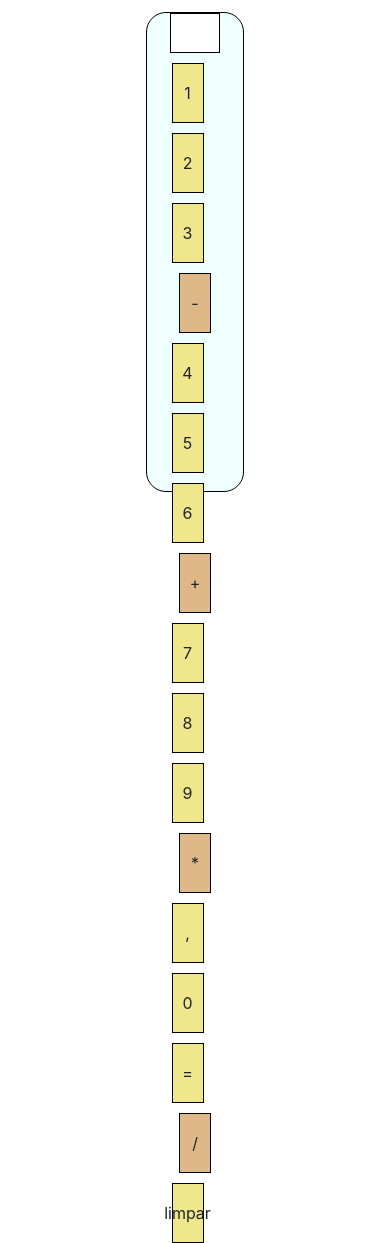
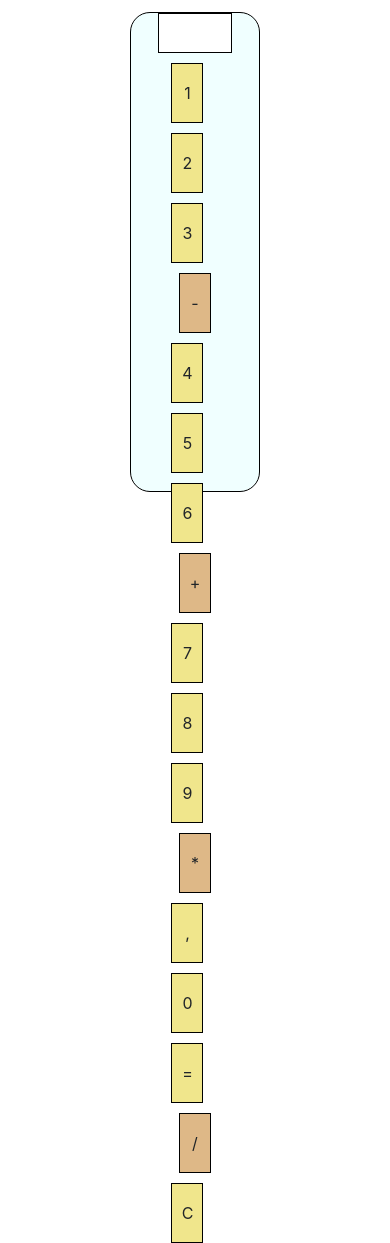
Before and after one commit to alicejovem/calculadora, a plain HTML site: page index.html in a window 390 px wide. Shown: the part 200-1443 px from the top of the page. Drawn offline with nearby package versions, Linux system fonts and the light colour scheme.

Commit message:
ajuste mobile

```diff
--- a/index.html
+++ b/index.html
@@ -15,26 +15,26 @@
 </head>
 
 <body>
-    <div class="container row col-3">
-        <div id="visor" class="containerVisor col-9"></div>
-        <div class="containerNumbers row col-12">
-            <div onclick="setarNumero(1)" class="button col-2"> 1 </div>
-            <div onclick="setarNumero(2)" class="button col-2"> 2 </div>
-            <div onclick="setarNumero(3)" class="button col-2"> 3 </div>
-            <div onclick="setarOperador('-')" class="button btnOperador col-2"> - </div>
-            <div onclick="setarNumero(4)" class="button col-2"> 4 </div>
-            <div onclick="setarNumero(5)" class="button col-2"> 5 </div>
-            <div onclick="setarNumero(6)" class="button col-2"> 6 </div>
-            <div onclick="setarOperador('+')" class="button btnOperador col-2"> + </div>
-            <div onclick="setarNumero(7)" class="button col-2"> 7 </div>
-            <div onclick="setarNumero(8)" class="button col-2"> 8 </div>
-            <div onclick="setarNumero(9)" class="button col-2"> 9 </div>
-            <div onclick="setarOperador('*')" class="button btnOperador col-2"> * </div>
-            <div class="button col-2" onclick="setarNumero('.')"> , </div>
-            <div onclick="setarNumero(0)" class="button col-2"> 0 </div>
-            <div onclick="setarResultado()" class="button col-2"> = </div>
-            <div onclick="setarOperador('/')" class="button btnOperador col-2"> / </div>
-            <div onclick="apagar()" class="button col-2"> limpar </div>
+    <div class="container row col-4 col-xl-2">
+        <div id="visor" class="containerVisor col-9" id="visor"></div>
+        <div class="containerNumbers row col-10 col-xl-12">
+            <div onclick="setarNumero(1)" class="button col-2 col-xl-1"> 1 </div>
+            <div onclick="setarNumero(2)" class="button col-2 col-xl-1"> 2 </div>
+            <div onclick="setarNumero(3)" class="button col-2 col-xl-1"> 3 </div>
+            <div onclick="setarOperador('-')" class="button btnOperador col-2 col-xl-1"> - </div>
+            <div onclick="setarNumero(4)" class="button col-2 col-xl-1"> 4 </div>
+            <div onclick="setarNumero(5)" class="button col-2 col-xl-1"> 5 </div>
+            <div onclick="setarNumero(6)" class="button col-2 col-xl-1"> 6 </div>
+            <div onclick="setarOperador('+')" class="button btnOperador col-2 col-xl-1"> + </div>
+            <div onclick="setarNumero(7)" class="button col-2 col-xl-1"> 7 </div>
+            <div onclick="setarNumero(8)" class="button col-2 col-xl-1"> 8 </div>
+            <div onclick="setarNumero(9)" class="button col-2 col-xl-1"> 9 </div>
+            <div onclick="setarOperador('*')" class="button btnOperador col-2 col-xl-1"> * </div>
+            <div class="button col-2  col-xl-1" onclick="setarNumero('.')"> , </div>
+            <div onclick="setarNumero(0)" class="button col-2 col-xl-1"> 0 </div>
+            <div onclick="setarResultado()" class="button col-2 col-xl-1"> = </div>
+            <div onclick="setarOperador('/')" class="button btnOperador col-2 col-xl-1"> / </div>
+            <div onclick="apagar()" class="button col-2 col-xl-1"> C </div>
 
         </div>
     </div>
```
